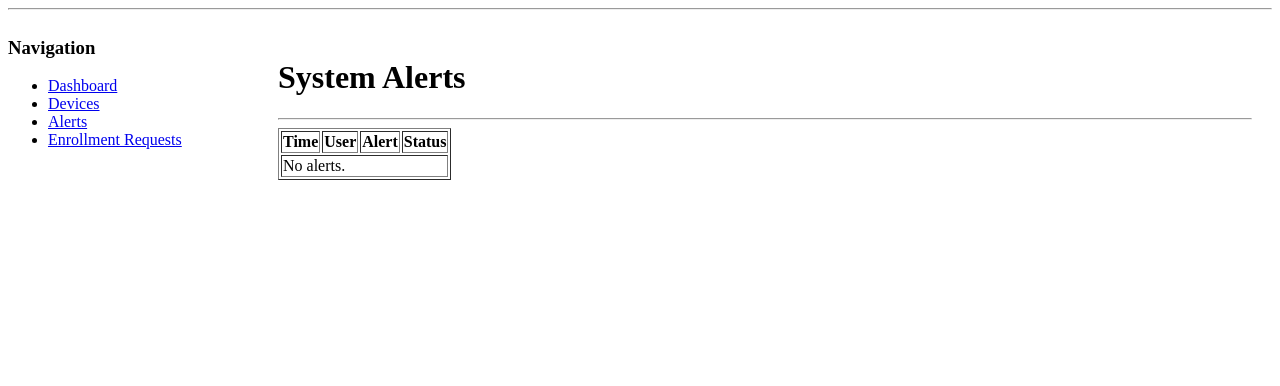
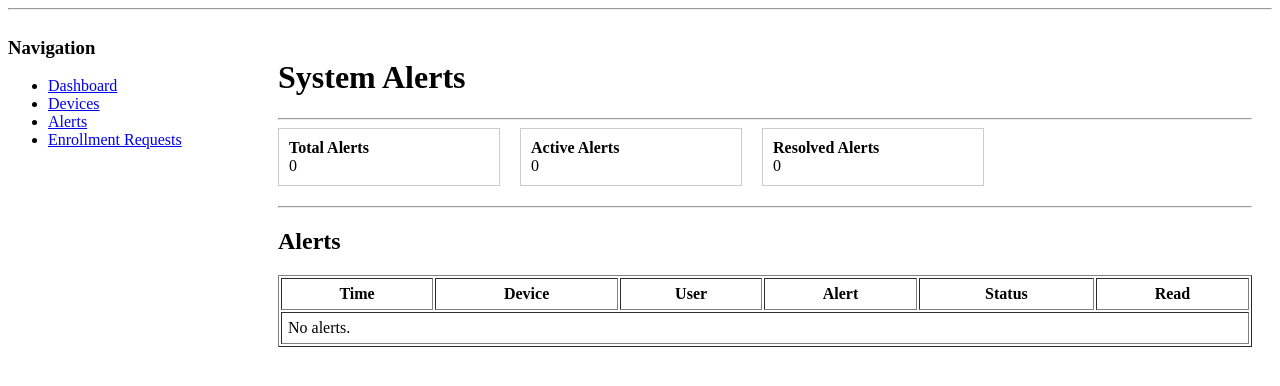
Before and after one commit to Salah6-9/netwerk-manager-django, a Django app: page /alerts/ in a window 1280 px wide. Shown: the part 106-492 px from the top of the page. Run offline with Django 5.2, Linux system fonts and the light colour scheme; the visitor is signed in with stand-in values (Sample User, id 1); data comes from the database, SQL or seed files in the repository; data that the repository does not hold is empty.

Commit message:
Refactor alerts system: replace instant alerts with average window + cooldown and update alerts center UI

```diff
--- a/pages/views.py
+++ b/pages/views.py
@@ -142,12 +142,18 @@ def device_details(request, pk):
 @user_passes_test(is_admin)
 def alerts_center(request):
 
-    alerts = Notification.objects.filter(
-        type="system"
-    ).order_by("-created_at")[:100]
+    alerts = Notification.objects.select_related(
+        "device",
+        "to_user"
+    ).order_by("-created_at")
+
+    active_alerts = alerts.filter(resolved=False).count()
+    resolved_alerts = alerts.filter(resolved=True).count()
 
     context = {
-        "alerts": alerts
+        "alerts": alerts,
+        "active_alerts": active_alerts,
+        "resolved_alerts": resolved_alerts,
     }
 
     return render(request, "admin/alerts.html", context)
--- a/templates/admin/alerts.html
+++ b/templates/admin/alerts.html
@@ -6,31 +6,94 @@
 
 <hr>
 
-<table border="1">
+<!-- Alerts Summary -->
 
+<div style="display:flex;gap:20px;margin-bottom:20px">
+
+    <div style="border:1px solid #ccc;padding:10px;width:200px">
+        <strong>Total Alerts</strong><br>
+        {{ alerts|length }}
+    </div>
+
+    <div style="border:1px solid #ccc;padding:10px;width:200px">
+        <strong>Active Alerts</strong><br>
+        {{ active_alerts }}
+    </div>
+
+    <div style="border:1px solid #ccc;padding:10px;width:200px">
+        <strong>Resolved Alerts</strong><br>
+        {{ resolved_alerts }}
+    </div>
+
+</div>
+
+<hr>
+
+<h2>Alerts</h2>
+
+<table border="1" cellpadding="6" width="100%">
+
+    <thead>
         <tr>
             <th>Time</th>
+            <th>Device</th>
             <th>User</th>
             <th>Alert</th>
             <th>Status</th>
+            <th>Read</th>
         </tr>
+    </thead>
+
+    <tbody>
 
         {% for alert in alerts %}
 
         <tr>
 
-        <td>{{ alert.created_at }}</td>
+            <td>
+                {{ alert.created_at|date:"Y-m-d H:i:s" }}
+            </td>
 
-        <td>{{ alert.to_user }}</td>
+            <td>
 
-        <td>{{ alert.title }}</td>
+                {% if alert.device %}
+                <a href="{% url 'device_details' alert.device.id %}">
+                    {{ alert.device.hostname }}
+                </a>
+                {% else %}
+                -
+                {% endif %}
+
+            </td>
+
+            <td>
+                {{ alert.to_user }}
+            </td>
+
+            <td>
+                {{ alert.title }}
+            </td>
+
+            <td>
+
+                {% if alert.resolved %}
+                <span style="color:green;font-weight:bold">
+                    Resolved
+                </span>
+                {% else %}
+                <span style="color:red;font-weight:bold">
+                    Active
+                </span>
+                {% endif %}
+
+            </td>
 
             <td>
 
                 {% if alert.is_read %}
-            Read
+                <span style="color:gray">Read</span>
                 {% else %}
-            Unread
+                <span style="color:orange">Unread</span>
                 {% endif %}
 
             </td>
@@ -40,11 +103,13 @@
         {% empty %}
 
         <tr>
-        <td colspan="4">No alerts.</td>
+            <td colspan="6">No alerts.</td>
         </tr>
 
         {% endfor %}
 
+    </tbody>
+
 </table>
 
 {% endblock %}
```
Also changed, not shown: monitoring/alerts.py (+44 -13 lines), notifications/models.py (+10 -0 lines), notifications/migrations/0002_notification_device_notification_resolved_and_more.py (added). Lines whose indentation alone changed are shown as unchanged.
